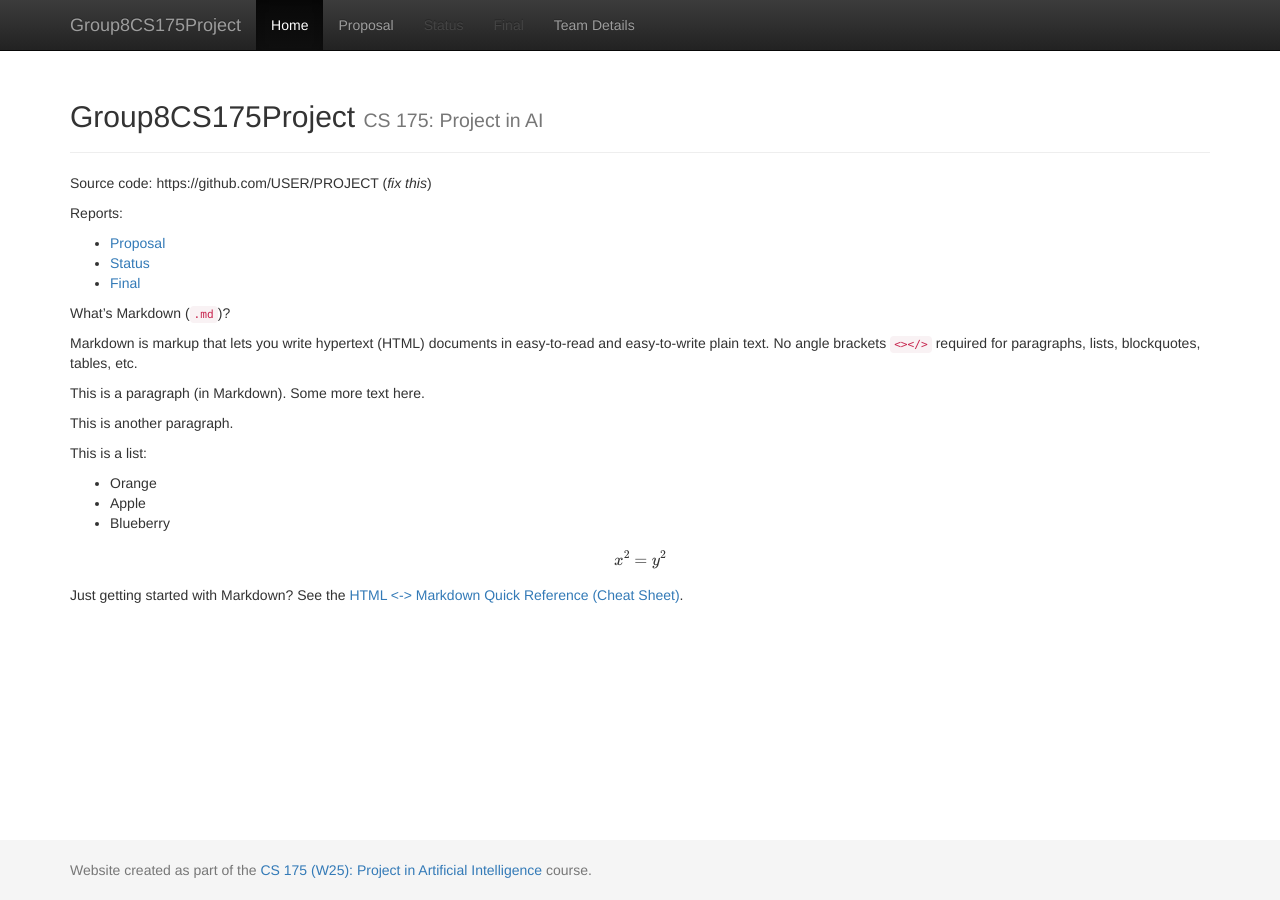
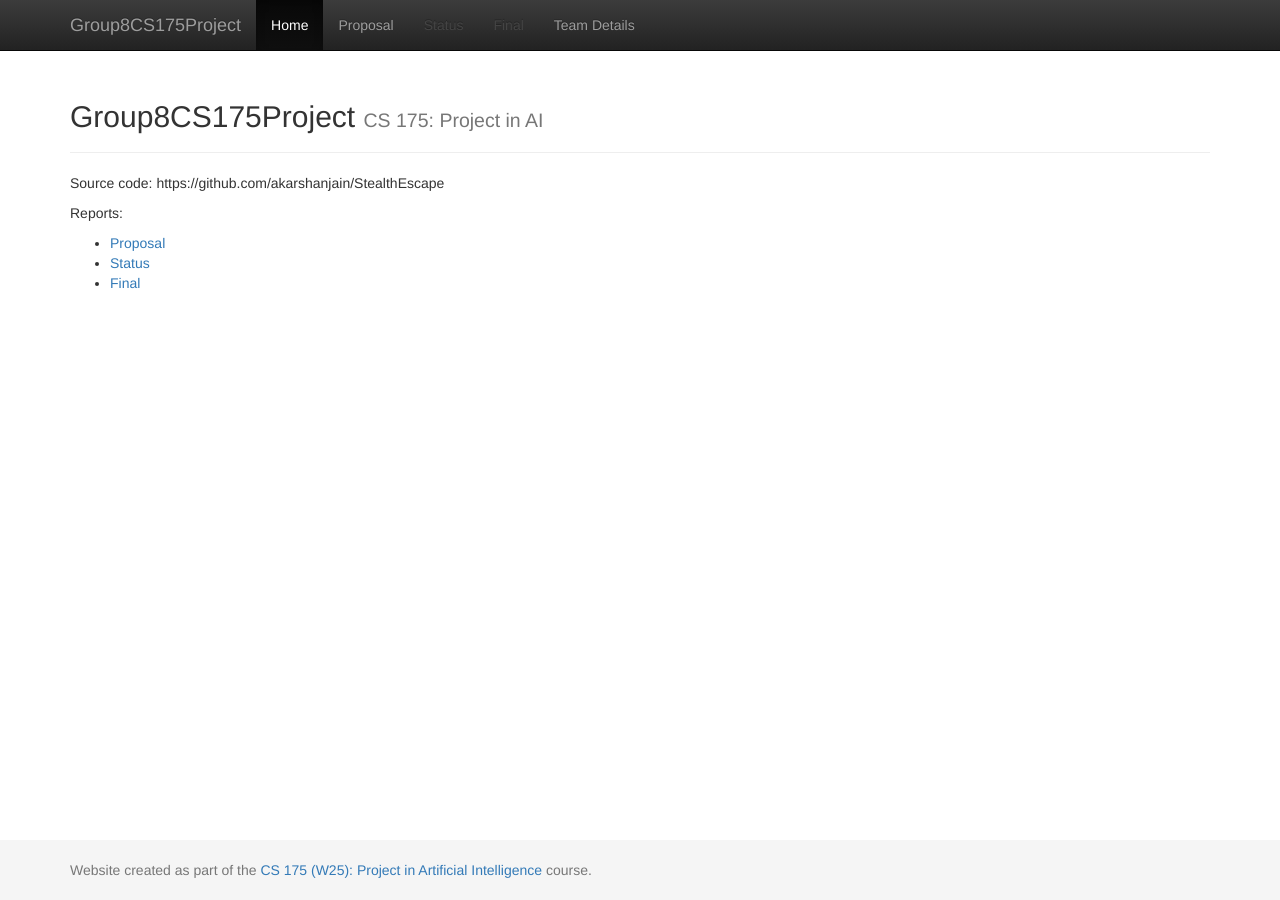
Before and after one commit to akarshanjain/StealthEscape, a Jekyll site: the page built from docs/index.md, in a window 1280 px wide. Built offline with Jekyll 4.4.1, drawn with Linux system fonts in a browser that asks for light colours; formulas are drawn with MathJax 3.

Commit message:
Update index.md
fixed source code and removed md instructions

```diff
--- a/docs/index.md
+++ b/docs/index.md
@@ -3,38 +3,10 @@ layout: default
 title:  Home
 ---
 
-Source code: https://github.com/USER/PROJECT (_fix this_)
+Source code: https://github.com/akarshanjain/StealthEscape
 
 Reports:
 
 - [Proposal](proposal.html)
 - [Status](status.html)
 - [Final](final.html)
-
-What's Markdown (`.md`)?
-
-Markdown is markup that lets you write hypertext (HTML) documents
-in easy-to-read and easy-to-write plain text.
-No angle brackets `<></>` required for
-paragraphs, lists, blockquotes, tables, etc.
-
-
-This is a paragraph (in Markdown). Some more
-text here.
-
-This is another paragraph.
-
-This is a list:
-
-- Orange
-- Apple
-- Blueberry
-
-$$x^2 = y^2$$
-
-
-Just getting started with Markdown?
-See the [HTML <-> Markdown Quick Reference (Cheat Sheet)][quickref].
-
-
-[quickref]: https://github.com/mundimark/quickrefs/blob/master/HTML.md
```
